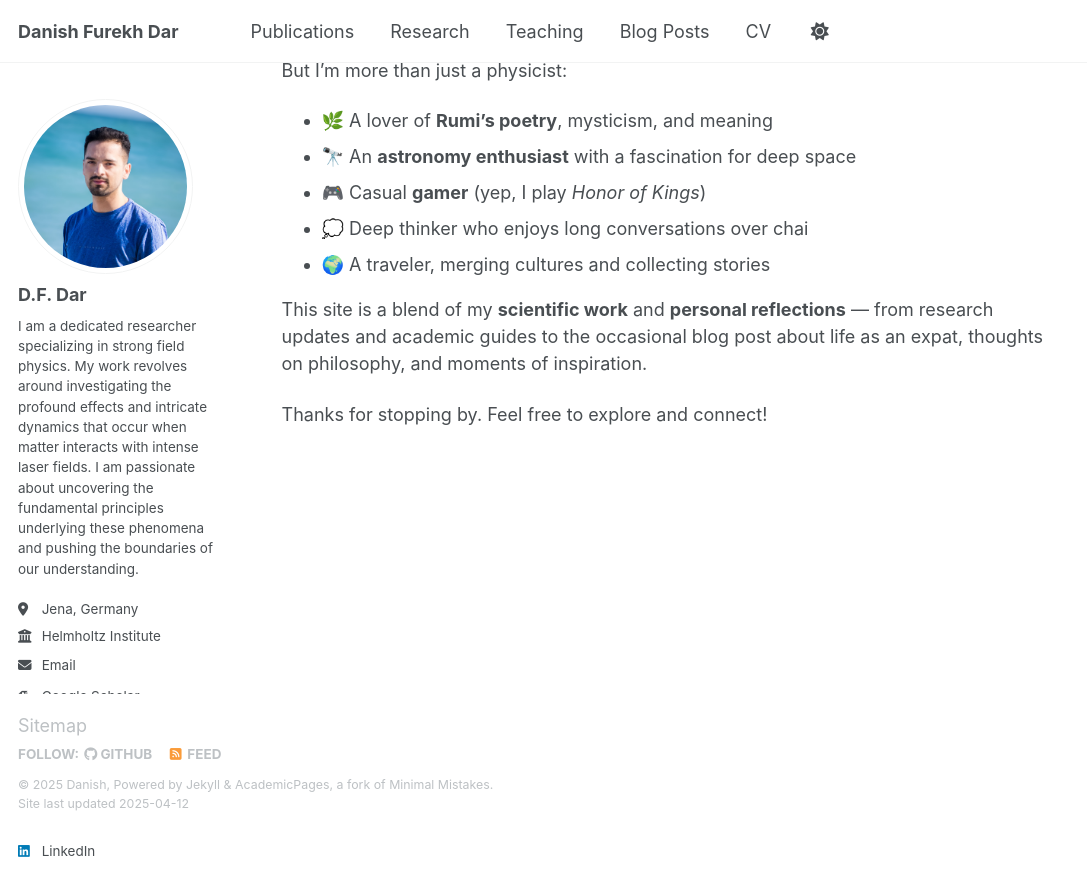
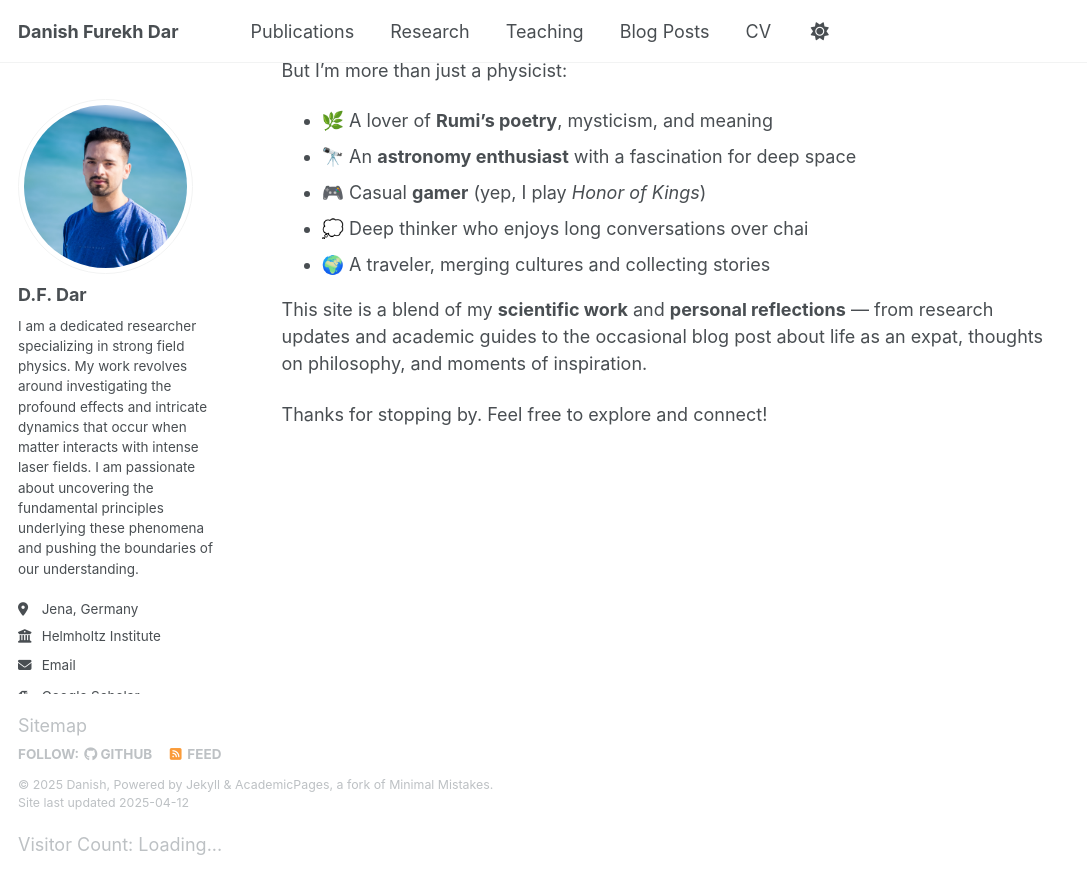
Before and after one commit to danishfurekhdar/danishfurekhdar.github.io, a Jekyll site: the page built from _pages/about.md, in a window 1280 px wide and 900 px high, scrolled down 635 px. Shown: the top 896 px of the window, without its empty margins (0-1087 px from the left). Built offline with Jekyll 4.4.1, drawn with Linux system fonts in a browser that asks for light colours; some web fonts are replaced; some of the changed lines change nothing that is shown.

Commit message:
Update footer.html

```diff
--- a/_includes/footer.html
+++ b/_includes/footer.html
@@ -23,3 +23,11 @@
   &copy; {{ site.time | date: '%Y' }} {{ site.name | default: site.title }}, {{ site.data.ui-text[site.locale].powered_by | default: "Powered by" }} <a href="http://jekyllrb.com" rel="nofollow">Jekyll</a> &amp; <a href="https://github.com/academicpages/academicpages.github.io">AcademicPages</a>, a fork of <a href="https://mademistakes.com/work/minimal-mistakes-jekyll-theme/" rel="nofollow">Minimal Mistakes</a>.<br />
   Site last updated {{ "now" | date: '%Y-%m-%d' %}}
 </div>
+<p>Visitor Count: <span id="visitor-count">Loading...</span></p>
+<script>
+  fetch('https://api.countapi.xyz/update/yournamespace/yourkey/?amount=1')
+    .then(res => res.json())
+    .then(data => {
+      document.getElementById('visitor-count').innerText = data.value;
+    });
+</script>
```
